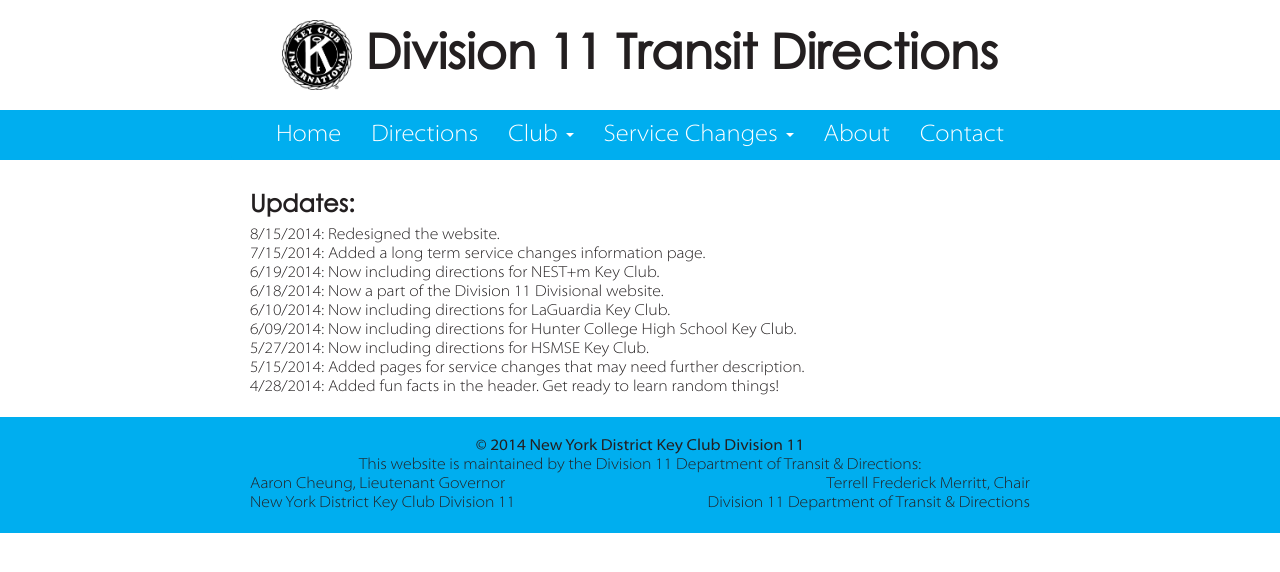
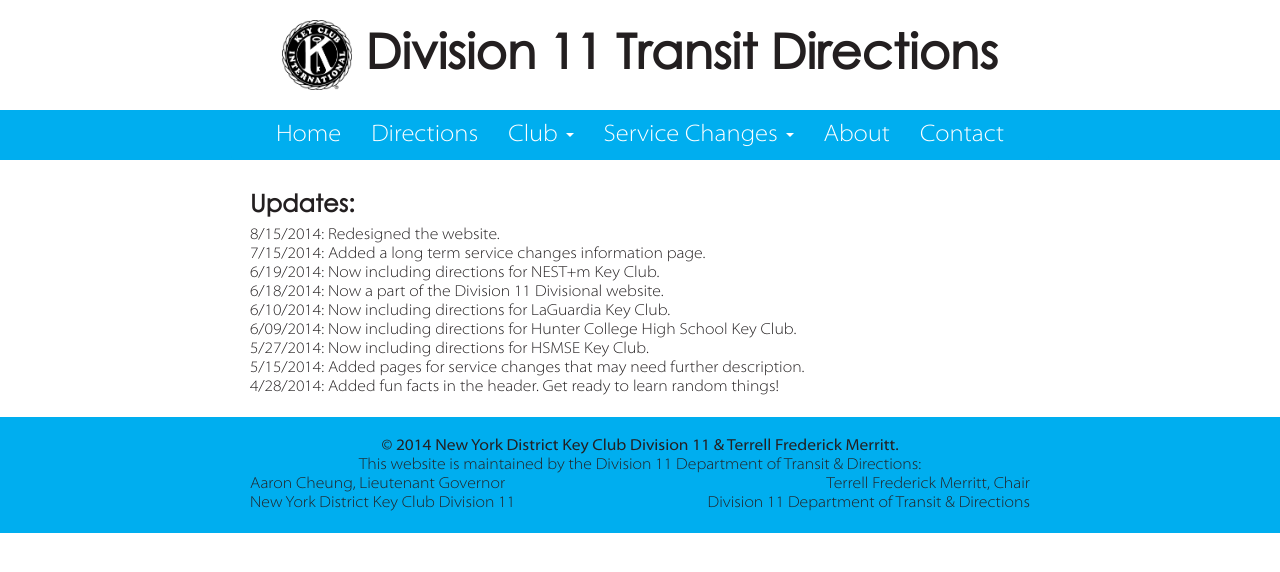
Before and after one commit to d11directions/d11directions.github.io, a Jekyll site: the page built from index.html, in a window 1280 px wide. Shown: the top 572 px of the page. Built offline with Jekyll 4.4.1, drawn with Linux system fonts in a browser that asks for light colours.

Commit message:
Update footer: include name in copyight

```diff
--- a/_includes/footer.html
+++ b/_includes/footer.html
@@ -1,6 +1,6 @@
 <div id="footer_wrap" class="outer">
   <footer class="inner" style="text-align: center;">
-      <p class="no_link_color"><strong>&copy; 2014 <a href="http://nydkc11.org">New York District Key Club Division 11</a></strong><br></p>
+      <p class="no_link_color"><strong>&copy; 2014 <a href="http://nydkc11.org">New York District Key Club Division 11 &amp; Terrell Frederick Merritt.</a></strong><br></p>
       <p>This website is maintained by the Division 11 Department of Transit &amp; Directions&#58;<p>
       <div id="footer_left">Aaron Cheung, Lieutenant Governor<br>New York District Key Club Division 11</div>
       <div id="footer_right">Terrell Frederick Merritt, Chair<br>Division 11 Department of Transit &amp; Directions</div>
```
